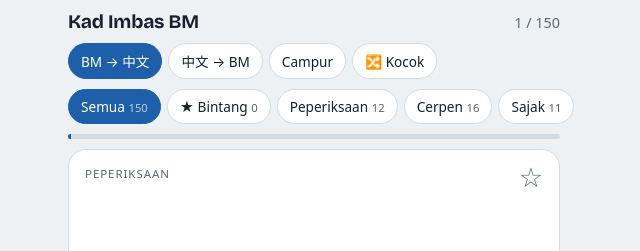
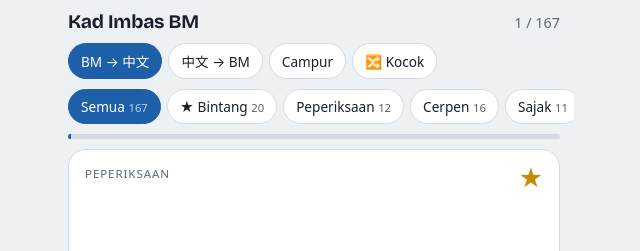
Before and after one commit to User3382/flashcards, a plain HTML site: page bm.html in a window 1280 px wide. Shown: the top 251 px of the page, 326-966 px from the left. Drawn offline with nearby package versions, Linux system fonts and the light colour scheme.

Commit message:
BM deck: SmallCQ 2 words (17 new), auto-starred

```diff
--- a/bm.html
+++ b/bm.html
@@ -116,7 +116,7 @@ h1{font-family:var(--display);font-weight:700;font-size:1.2rem;margin:0;letter-s
 
 <script>
 // [Perkataan, 中文意思, Nota (blank = nothing extra), group]
-const G={k2:"Peperiksaan",cp:"Cerpen",sj:"Sajak",sy:"Syair",nl:"Sastera & nilai",hs:"Hampir sama makna",bm:"Banyak makna",pb:"Penjodoh bilangan",pr:"Peribahasa",bq:"BigCQ 1",bi:"Bahasa istana"};
+const G={k2:"Peperiksaan",cp:"Cerpen",sj:"Sajak",sy:"Syair",nl:"Sastera & nilai",hs:"Hampir sama makna",bm:"Banyak makna",pb:"Penjodoh bilangan",pr:"Peribahasa",bq:"BigCQ 1",bi:"Bahasa istana",s2:"SmallCQ 2"};
 const W=[
 ["kesempatan / peluang","机会","","k2"],["keangkuhan","骄傲、傲慢","","k2"],["pelanggan","顾客","","k2"],
 ["adab","礼貌、礼节","不是 \"attitude\"","k2"],["sejak","自从","","k2"],["seorang diri","独自","= sendiri","k2"],
@@ -174,7 +174,14 @@ const W=[
 ["santap","（王）吃","= makan","bi"],["beradu","（王）睡","= tidur","bi"],["bersiram","（王）洗澡","= mandi","bi"],
 ["gering","（王）生病","= sakit","bi"],["mangkat","（王）驾崩","= mati","bi"],["titah","（王）命令、说话","= perintah / kata","bi"],
 ["murka","（王）发怒","= marah","bi"],["berangkat","（王）起驾、出发","= pergi","bi"],
-["menjunjung kasih","谢恩","= terima kasih（对王）","bi"]
+["menjunjung kasih","谢恩","= terima kasih（对王）","bi"],
+["melepaskan","放走；错过（机会）","tidak melepaskan peluang = 不错过机会","s2"],["kesempitan","狭窄；（生活）困苦","≠ kesempatan（机会）","s2"],
+["kesudahan","结局、结尾","","s2"],["kesempurnaan","完美","","s2"],
+["kerat","切下的一块；切","≠ kerap（经常）","s2"],["kerak","锅巴；硬壳","≠ kerap","s2"],["keras","硬；严厉","","s2"],
+["menghadapi","面对","menghadapi masalah","s2"],["menjaringkan","射进（球）","menjaringkan gol","s2"],["bersorak","欢呼","","s2"],
+["penyampaian","颁发、传达","majlis penyampaian hadiah = 颁奖典礼","s2"],["diperbuat daripada","由……制成","bahan → daripada","s2"],
+["bertolak","出发","bertolak dari + tempat","s2"],["sempena","为纪念、适逢","sempena hari jadi","s2"],
+["cincin","戒指","","s2"],["rantai","链子、项链","penjodoh: seutas rantai","s2"],["bersenam","做运动","","s2"]
 ];
 
 // Line drawings, 100×100 box, stroked in the text colour
@@ -286,6 +293,9 @@ function load(){try{return JSON.parse(localStorage.getItem(KEY))||{}}catch(e){re
 function save(){try{localStorage.setItem(KEY,JSON.stringify(store))}catch(e){}}
 const store=Object.assign({dir:"bm",groups:["all"],star:{},shuffled:false},load());
 if(!store.star)store.star={};
+const STAR_SEED=["melepaskan","kesempitan","kesudahan","kesempurnaan","kerat","kerak","keras","menghadapi","menjaringkan","bersorak","penyampaian","diperbuat daripada","bertolak","sempena","cincin","rantai","bersenam","kesempatan / peluang","kerap","bimbang"];
+if(!store.seeded)store.seeded={};
+STAR_SEED.forEach(k=>{if(!store.seeded[k]){store.star[k]=1;store.seeded[k]=1}});save();
 if(store.groups.includes("hard"))store.groups=["all"];
 
 const $=id=>document.getElementById(id);
```
